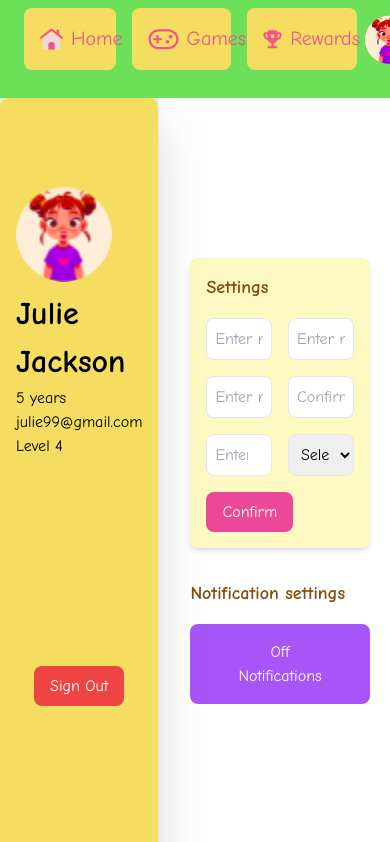
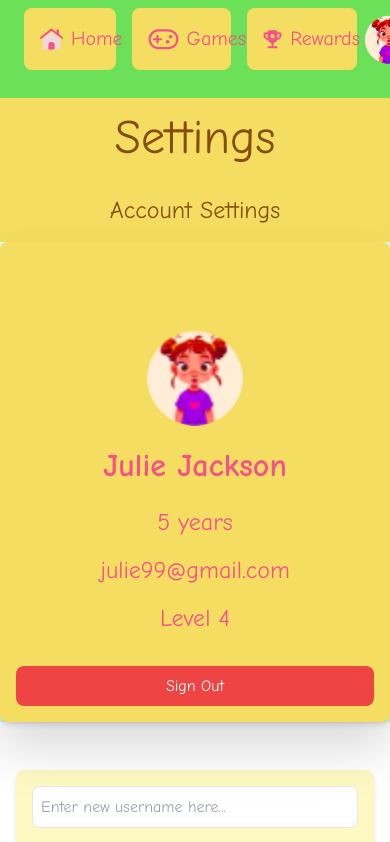
Before and after one commit to yaqeen009/DCIT302-Semester-Project, a React (Vite) app in the folder frontend/: page /settings in a window 390 px wide. Shown: the top 842 px of the page. Built offline with nearby package versions, Linux system fonts and the light colour scheme.

Commit message:
media queries for settings page

```diff
--- a/frontend/src/pages/settings.jsx
+++ b/frontend/src/pages/settings.jsx
@@ -3,32 +3,45 @@ import React from 'react';
 
 const Settings = () => {
   return (
-    <div className="settings font-comic z-0 flex flex-row bg-green-100">
-      <div className="relative w-[400px] h-screen bg-primary-200 rounded-lg drop-shadow-2xl shadow-md">
-        <div className="flex flex-col items-center p-4">
-          <div className="avatar flex flex-col items-left  my-8">
-            <img src={avatar} alt="Avatar" className="mt-10 w-24 h-24 rounded-full " />
-            <h1 className="mt-2 font-bold text-headline">Julie Jackson</h1>
+    <div className="settings font-comic z-0 flex flex-col md:flex-row bg-green-100">
+      {/* For mobile view, headings on top */}
+      <div className="space-y-8 md:hidden  bg-primary-200 p-4">
+        <h1 className="text-5xl text-yellow-800 mb-4 text-center">Settings</h1>
+        <h2 className="text-2xl text-yellow-800 mb-4 text-center">Account Settings</h2>
+      </div>
 
-             <p className="text-primary-700">5 years</p>
-             <p className="text-primary-700">julie99@gmail.com</p>
-             <p className="text-primary-700">Level 4</p>
+      <div className="relative w-full md:w-[400px] h-auto md:h-screen bg-primary-200 rounded-lg drop-shadow-2xl shadow-md flex-shrink-0">
+        <div className="flex flex-col items-center p-4 h-full">
+          <div className="avatar flex flex-col space-y-4 items-center md:items-left my-8">
+            <img src={avatar} alt="Avatar" className="mt-10 w-24 h-24  rounded-full" />
+            <h1 className="mt-2 font-bold text-headline text-primary-400 text-center md:text-left">Julie Jackson</h1>
+            <p className="text-primary-700 text-2xl text-center text-primary-400 md:text-left">5 years</p>
+            <p className="text-primary-700 text-2xl text-center text-primary-400 md:text-left">julie99@gmail.com</p>
+            <p className="text-primary-700 text-2xl text-center text-primary-400 md:text-left">Level 4</p>
+          </div>
 
-
+          {/* Sign Out button at the bottom on mobile */}
+          <div className="mt-auto w-full md:w-48 flex justify-center">
+            <button className="bg-red-500 text-white px-4 py-2 rounded-lg w-full">Sign Out</button>
           </div>
-          <button className="bg-red-500 text-white px-4 py-2 mt-44 rounded-lg">Sign Out</button>
         </div>
       </div>
-      <div className="flex-1 bg-white p-8">
-        <div className="bg-yellow-100 p-4 rounded-lg shadow-md mt-32">
-          <h2 className="text-lg font-bold text-yellow-800 mb-4">Settings</h2>
-          <div className="grid grid-cols-2 gap-4">
-            <input type="text" placeholder="Enter new Username here..." className="p-2 border rounded-lg" />
+
+      <div className="flex-1 bg-white p-4 md:p-8">
+        {/* For desktop view, headings inside the content area */}
+        <div className="hidden md:block space-y-8">
+          <h1 className="text-5xl text-yellow-800 mb-4">Settings</h1>
+          <h2 className="text-2xl text-primary-400 mb-4">Account Settings</h2>
+        </div>
+
+        <div className="bg-yellow-100 p-4 rounded-lg shadow-md mt-8 md:mt-16">
+          <div className="grid grid-cols-1 md:grid-cols-2 gap-4">
+            <input type="text" placeholder="Enter new username here..." className="p-2 border rounded-lg" />
             <input type="password" placeholder="Enter new password here..." className="p-2 border rounded-lg" />
             <input type="email" placeholder="Enter new email here..." className="p-2 border rounded-lg" />
             <input type="password" placeholder="Confirm new password..." className="p-2 border rounded-lg" />
             <input type="number" placeholder="Enter new age here..." className="p-2 border rounded-lg" />
-            <select className="p-2 border rounded-lg ">
+            <select className="p-2 border rounded-lg">
               <option>Select gender</option>
               <option>Male</option>
               <option>Female</option>
@@ -37,8 +50,9 @@ const Settings = () => {
           </div>
           <button className="bg-pink-500 text-white px-4 py-2 mt-4 rounded-lg">Confirm</button>
         </div>
+
         <div className="mt-8">
-          <h3 className="text-lg font-bold text-yellow-800 mb-4">Notification settings</h3>
+          <h3 className="text-2xl font-bold text-primary-400 mb-4">Notification settings</h3>
           <button className="bg-purple-500 text-white px-12 py-4 rounded-lg">Off Notifications</button>
         </div>
       </div>
```
